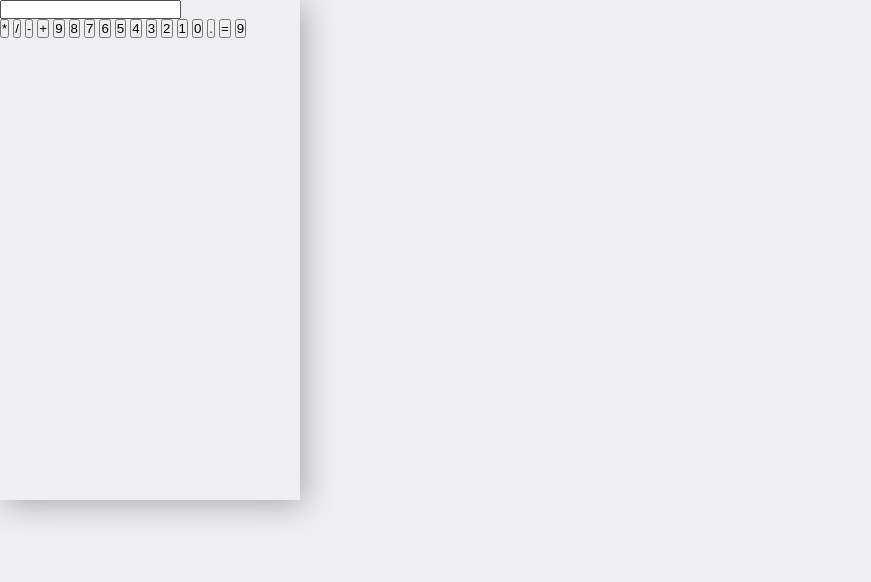
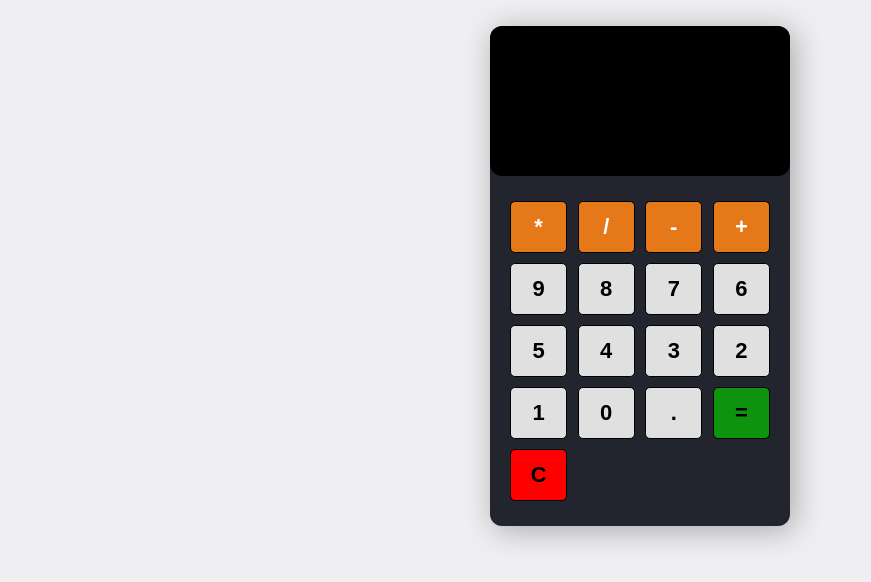
Before and after one commit to AnuranjN/Calculator_Using_Javascript, a plain HTML site: page index.html in a window 1280 px wide. Shown: the whole page, without its empty margins (0-871 px from the left). Drawn offline with Linux system fonts and the light colour scheme.

Commit message:
updated the code

```diff
--- a/app.js
+++ b/app.js
@@ -0,0 +1,31 @@
+(function(){
+
+    let screen= document.querySelector('.screen');
+    let buttons= document.querySelectorAll('.btn');
+    let clear= document.querySelector('.btn-clear');
+    let equal= document.querySelector('.btn-equal');
+
+
+    buttons.forEach(function(button){
+        button.addEventListener('click', function(e){
+            let value= e.target.dataset.num;
+            screen.value += value;
+        })
+    });
+
+    equal.addEventListener('click', function(e){
+        if (screen.value === ''){
+            screen.value= "";
+        } else {
+            let answer= eval(screen.value);
+            screen.value = answer;
+        }
+    })
+
+    clear.addEventListener('click', function(e){
+        screen.value= "";
+    })
+
+
+
+})();
--- a/index.html
+++ b/index.html
@@ -33,10 +33,12 @@
             <button type="button" class="btn btn-grey" data-num="0">0</button>
             <button type="button" class="btn btn-grey" data-num=".">.</button>
 
-            <button type="button" class="btn btn-grey" >=</button>
-            <button type="button" class="btn btn-grey" >9</button>
+            <button type="button" class="btn-equal" >=</button>
+            <button type="button" class="btn-clear" >C</button>
         </div>
+
     </section>
+
 
 
     <script src="app.js"></script>
--- a/style.css
+++ b/style.css
@@ -8,10 +8,67 @@
 body{
     min-height: 100vh;
     background: #efeff2;
+    display:flex ;
+    justify-content: center;
+    padding-top: 2%;
 }
 
 .calculator{
     width: 300px;
     height: 500px;
     box-shadow: 4px 4px 30px rgba(0, 0, 0, 0.3);
+    border-radius: 12px;
+    background: #22252D;
+    overflow: hidden;
 }
+
+form input{
+    width:100%;
+    height:150px;
+    border:none;
+    border-radius: 12px;
+    font-size: 2rem;
+    padding: 1rem;
+    color: #fff;
+    background-color: #000;
+    text-align: right;
+    pointer-events: none;
+}
+
+.buttons{
+    display: flex;
+    flex-wrap: wrap;
+    justify-content: space-between;
+    padding: 20px;
+}
+
+button{
+    flex: 0 0 22%;
+    margin: 5px 0;
+    border: 1px solid #000;
+    width: 60px;
+    height: 52px;
+    font-size: 22px;
+    font-weight: 600;
+    border-radius: 5px;
+    cursor: pointer;
+
+}
+
+.btn-yellow{
+    background: rgb(229, 121, 26);
+    color:#fff
+}
+
+.btn-grey{
+    background: rgb(224, 224, 224);
+
+}
+
+.btn-equal{
+    background:rgb(14, 147, 14);
+}
+
+.btn-clear{
+    background: red;
+}
```
